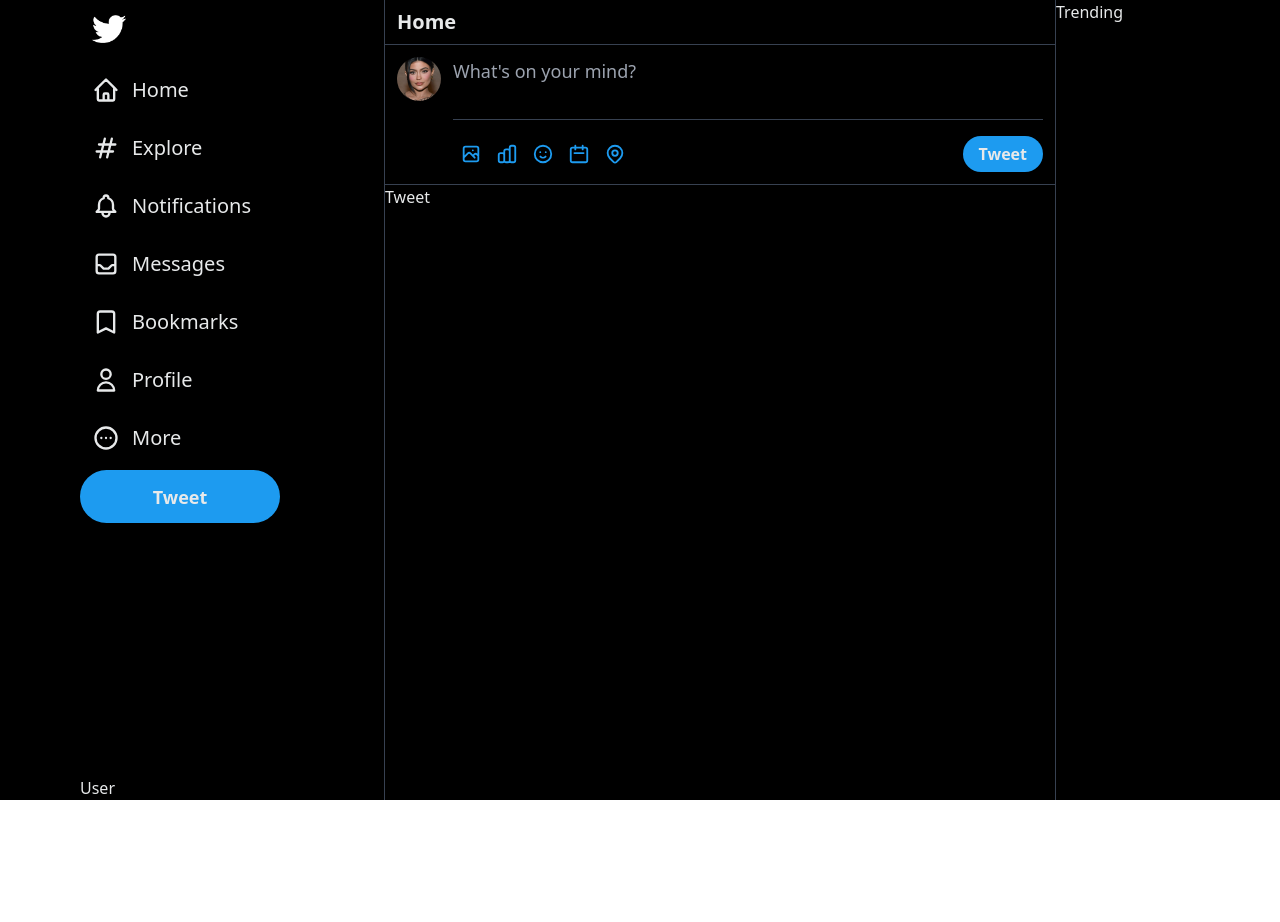
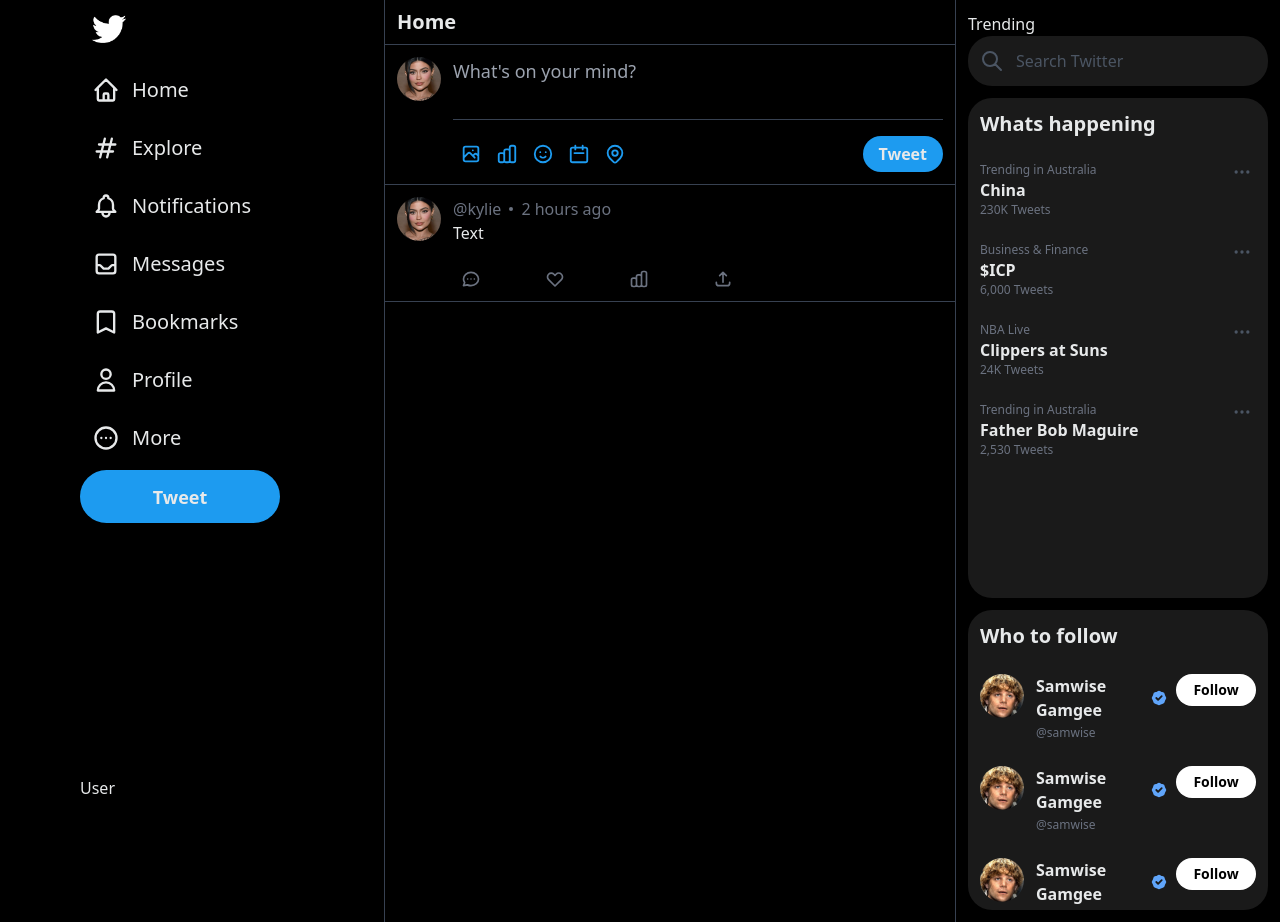
Before and after one commit to danielirwin99/twitter-clone, a Next.js app: page / in a window 1280 px wide. Before the commit the page ends 800 px from the top, so only its background shows below. Built offline with nearby package versions, Linux system fonts and the light colour scheme.

Commit message:
Building the trending section

```diff
--- a/components/Trending.js
+++ b/components/Trending.js
@@ -1,8 +1,108 @@
+import { DotsHorizontalIcon, SearchIcon } from "@heroicons/react/outline";
+import { BadgeCheckIcon } from "@heroicons/react/solid";
 
 const Trending = () => {
   return (
-    <div className="hidden lg:flex">Trending</div>
-  )
-}
+    <div className="hidden lg:flex flex-col p-3">
+      Trending
+      <div className="flex space-x-3 bg-white bg-opacity-10 w-[300px] h-[50px] p-3 rounded-3xl ">
+        <SearchIcon className="w-6 text-gray-600" />
+        <input
+          className="bg-transparent focus:outline-none placeholder:text-gray-600"
+          type="text"
+          placeholder="Search Twitter"
+        />
+      </div>
+      <div className="w-[300px] h-[500px] bg-white bg-opacity-10 rounded-3xl mt-3">
+        <h1 className="font-bold text-xl p-3">Whats happening</h1>
+        <div className="relative p-3">
+          <DotsHorizontalIcon className="w-5 text-gray-600 absolute right-4 cursor-pointer" />
+          <p className="text-xs text-gray-500">Trending in Australia</p>
+          <h1 className="text-[15] font-bold">China</h1>
+          <p className="text-xs text-gray-500">230K Tweets</p>
+        </div>
+        <div className="relative p-3">
+          <DotsHorizontalIcon className="w-5 text-gray-600 absolute right-4 cursor-pointer" />
+          <p className="text-xs text-gray-500">Business & Finance</p>
+          <h1 className="text-[15] font-bold">$ICP</h1>
+          <p className="text-xs text-gray-500">6,000 Tweets</p>
+        </div>
+        <div className="relative p-3">
+          <DotsHorizontalIcon className="w-5 text-gray-600 absolute right-4 cursor-pointer" />
+          <p className="text-xs text-gray-500">NBA Live</p>
+          <h1 className="text-[15] font-bold">Clippers at Suns</h1>
+          <p className="text-xs text-gray-500">24K Tweets</p>
+        </div>
+        <div className="relative p-3">
+          <DotsHorizontalIcon className="w-5 text-gray-600 absolute right-4 cursor-pointer" />
+          <p className="text-xs text-gray-500">Trending in Australia</p>
+          <h1 className="text-[15] font-bold">Father Bob Maguire</h1>
+          <p className="text-xs text-gray-500">2,530 Tweets</p>
+        </div>
+      </div>
+      <div className="w-[300px] h-[300px] bg-white bg-opacity-10 rounded-3xl mt-3 overflow-x-hidden scrollBar ">
+        <h1 className="font-bold text-xl p-3">Who to follow</h1>
 
-export default Trending
+        <div className="flex justify-between p-3">
+          <div className="flex space-x-3">
+            <img
+              className="w-11 h-11 object-cover rounded-full"
+              src="/assets/samwise.jpg"
+              alt=""
+            />
+            <div>
+              <div className="flex space-x-1 items-center relative">
+                <h1 className="font-bold">Samwise Gamgee</h1>
+                <BadgeCheckIcon className="w-[18px] absolute right-2 text-blue-400" />
+              </div>
+              <h1 className="text-[12px] text-gray-500 mt-0.5">@samwise</h1>
+            </div>
+          </div>
+          <button className="bg-white text-black text-sm w-20 h-8 rounded-3xl font-bold">
+            Follow
+          </button>
+        </div>
+        <div className="flex justify-between p-3">
+          <div className="flex space-x-3">
+            <img
+              className="w-11 h-11 object-cover rounded-full"
+              src="/assets/samwise.jpg"
+              alt=""
+            />
+            <div>
+              <div className="flex space-x-1 items-center relative">
+                <h1 className="font-bold">Samwise Gamgee</h1>
+                <BadgeCheckIcon className="w-[18px] absolute right-2 text-blue-400" />
+              </div>
+              <h1 className="text-[12px] text-gray-500 mt-0.5">@samwise</h1>
+            </div>
+          </div>
+          <button className="bg-white text-black text-sm w-20 h-8 rounded-3xl font-bold">
+            Follow
+          </button>
+        </div>
+        <div className="flex justify-between p-3">
+          <div className="flex space-x-3">
+            <img
+              className="w-11 h-11 object-cover rounded-full"
+              src="/assets/samwise.jpg"
+              alt=""
+            />
+            <div>
+              <div className="flex space-x-1 items-center relative">
+                <h1 className="font-bold">Samwise Gamgee</h1>
+                <BadgeCheckIcon className="w-[18px] absolute right-2 text-blue-400" />
+              </div>
+              <h1 className="text-[12px] text-gray-500 mt-0.5">@samwise</h1>
+            </div>
+          </div>
+          <button className="bg-white text-black text-sm w-20 h-8 rounded-3xl font-bold">
+            Follow
+          </button>
+        </div>
+      </div>
+    </div>
+  );
+};
+
+export default Trending;
--- a/components/Tweet.js
+++ b/components/Tweet.js
@@ -1,8 +1,42 @@
+import {
+  ChartBarIcon,
+  ChatIcon,
+  HeartIcon,
+  UploadIcon,
+} from "@heroicons/react/outline";
 
 const Tweet = () => {
   return (
-    <div>Tweet</div>
-  )
+    <div className="border-b border-gray-700">
+      <TweetHeader />
+      <div className="p-3 ml-16 flex items-center text-gray-500 space-x-16">
+        <ChatIcon className="w-5 cursor-pointer hover:text-pink-500 " />
+        <HeartIcon className="w-5 cursor-pointer hover:text-green-400 " />
+        <ChartBarIcon className="w-5 cursor-not-allowed" />
+        <UploadIcon className="w-5 cursor-not-allowed" />
+      </div>
+    </div>
+  );
+};
+
+export default Tweet;
+
+export function TweetHeader() {
+  return (
+    <div className="flex space-x-3 p-3 ">
+      <img
+        src="/assets/kylie.png"
+        alt=""
+        className="h-11 w-11 rounded-full object-cover"
+      />
+      <div>
+        <div className=" text-gray-500 flex items-center space-x-2">
+          <span>@kylie</span>
+          <div className="w-1 h-1 bg-gray-500 rounded-full"></div>
+          <span>2 hours ago</span>
+        </div>
+        <span>Text</span>
+      </div>
+    </div>
+  );
 }
-
-export default Tweet
--- a/package.json
+++ b/package.json
@@ -17,6 +17,7 @@
   "devDependencies": {
     "autoprefixer": "^10.4.14",
     "postcss": "^8.4.22",
+    "tailwind-scrollbar": "^3.0.0",
     "tailwindcss": "^3.3.1"
   }
 }
--- a/pages/index.js
+++ b/pages/index.js
@@ -12,7 +12,7 @@
         <meta name="viewport" content="width=device-width, initial-scale=1" />
         <link rel="icon" href="/favicon.ico" />
       </Head>
-      <div className="bg-black min-h-screen text-[#e7e9ea] max-w-[1400px] ml-auto mr-auto flex">
+      <div className="bg-black min-h-screen text-[#e7e9ea] max-w-[1500px] ml-auto mr-auto flex overflow-y-hidden">
         <Sidebar />
         <PostFeed />
         <Trending />
--- a/styles/globals.css
+++ b/styles/globals.css
@@ -9,3 +9,7 @@
 .iconsAnimation {
   @apply hover:bg-opacity-10 hover:bg-[#1d9bf0] rounded-full w-9 h-9 flex items-center justify-center cursor-pointer
 }
+
+.scrollBar {
+  @apply !scrollbar-thin !scrollbar-track-inherit scroll-smooth
+}
--- a/tailwind.config.js
+++ b/tailwind.config.js
@@ -11,5 +11,5 @@
   theme: {
     extend: {},
   },
-  plugins: [],
+  plugins: [require("tailwind-scrollbar")],
 };
```
Also changed, not shown: public/assets/samwise.jpg (added), 1 other file (tests, documents, lock files or other folders).
